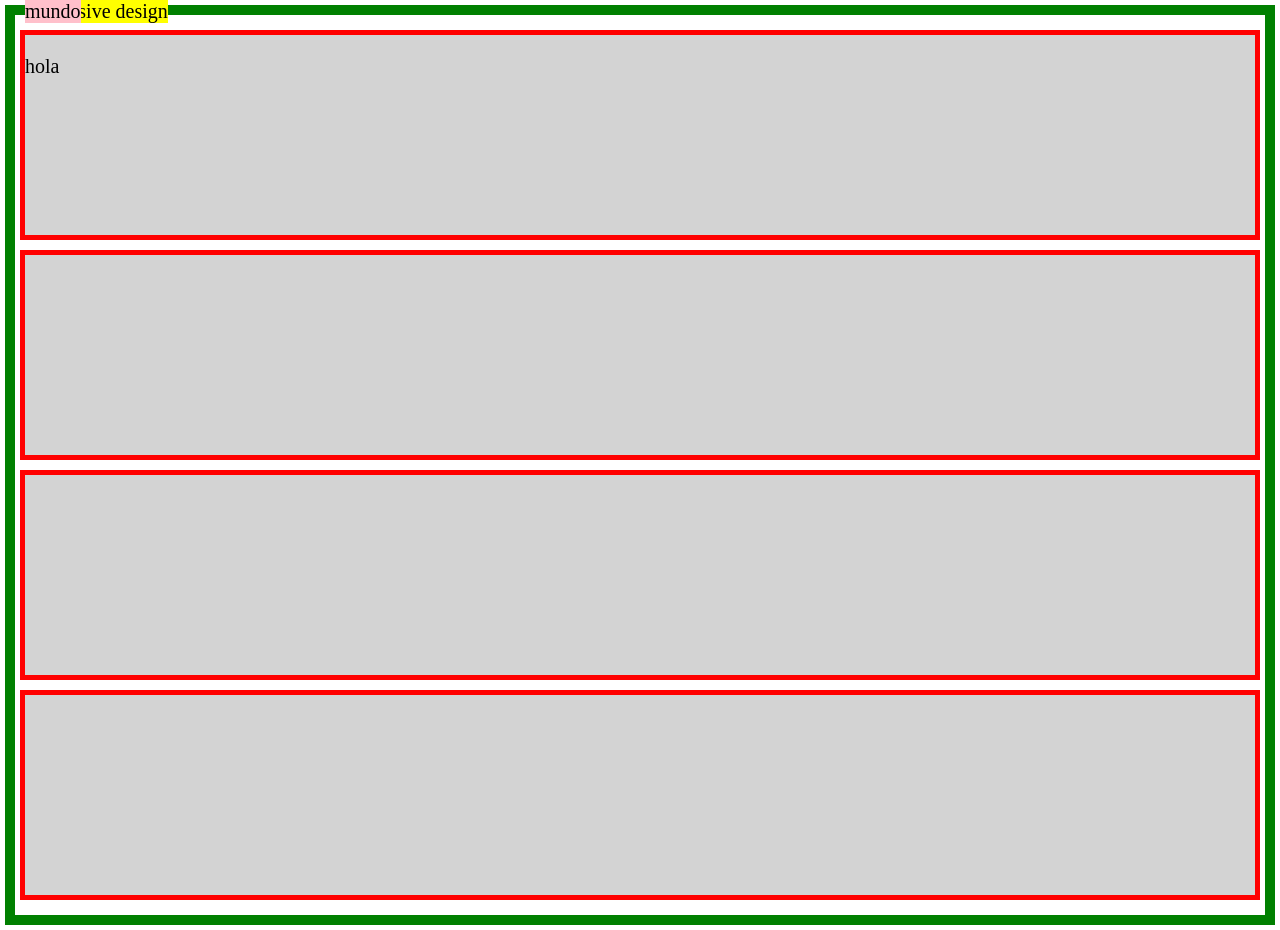
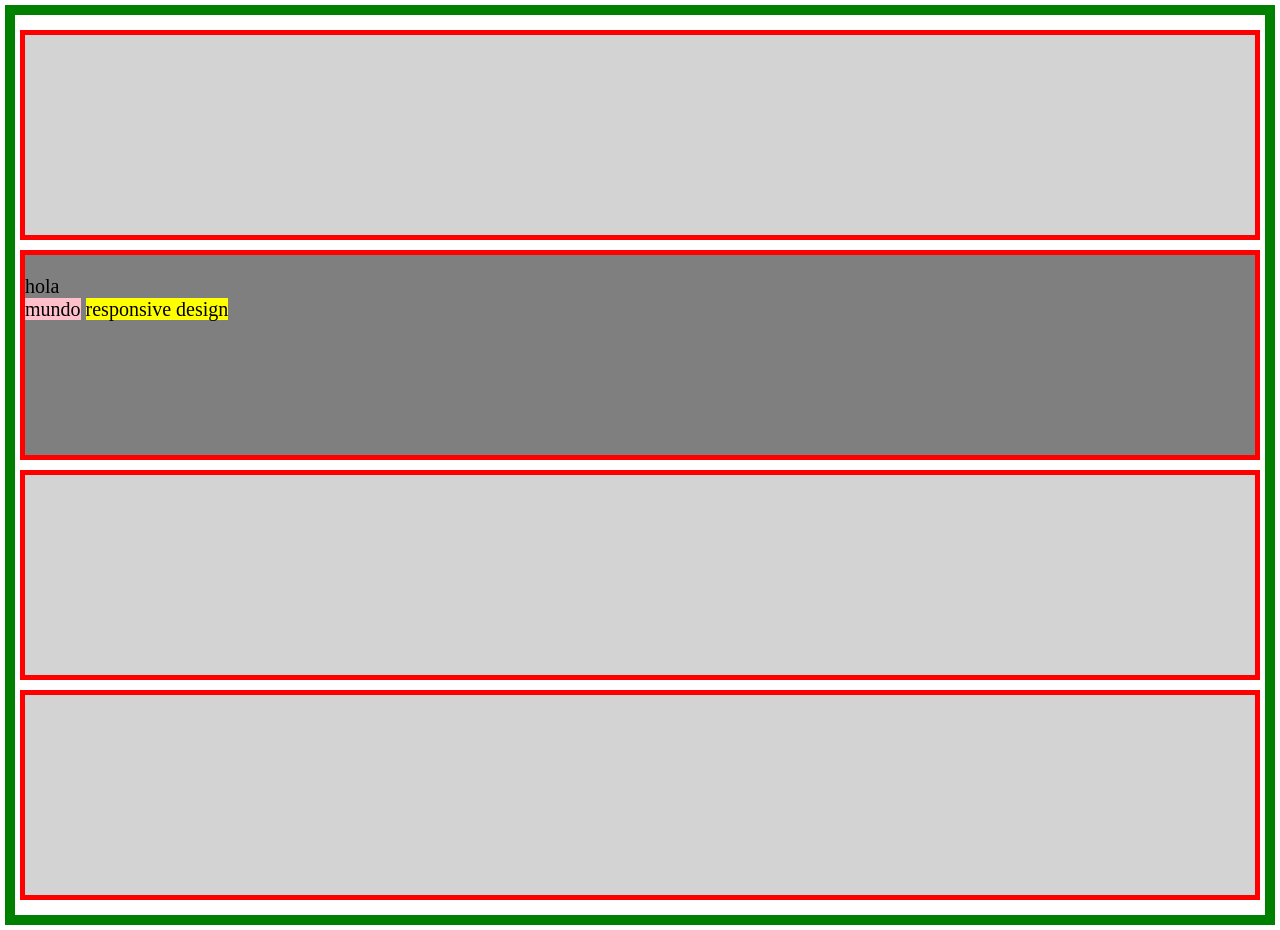
Before and after one commit to lmayai/responsive_port, a plain HTML site: page positions.html in a window 1280 px wide. Drawn offline with Linux system fonts and the light colour scheme.

Commit message:
uso de sticky

```diff
--- a/css/pos.css
+++ b/css/pos.css
@@ -19,7 +19,7 @@ body{
 }
 
 .sec p span{
-    position: fixed;
+    /* position: sticky; */
     top: 0;
 }
 
@@ -32,5 +32,10 @@ body{
 .resp{
     background: yellow;
     z-index: 1;
+}
 
+.sticky{
+    position:sticky; /*Persigue el posicion*/
+    top:0; /**Una vez toca el top 0, el elemento siempre perseguirá*/
+    background: rgba(0, 0, 0, 0.5);
 }
--- a/positions.html
+++ b/positions.html
@@ -21,13 +21,15 @@
 
 <body>
     <div class="sec">
-        <p>
-            hola <br>
-            <span class="mundo">mundo</span>
-            <span class="resp"> responsive design </span>
-        </p>
+
+    </div>
+    <div class="sec sticky">
+            <p>
+                    hola <br>
+                    <span class="mundo">mundo</span>
+                    <span class="resp"> responsive design </span>
+                </p>
     </div>
     <div class="sec"></div>
     <div class="sec"></div>
-    <div class="sec"></div>
 </body>
```
